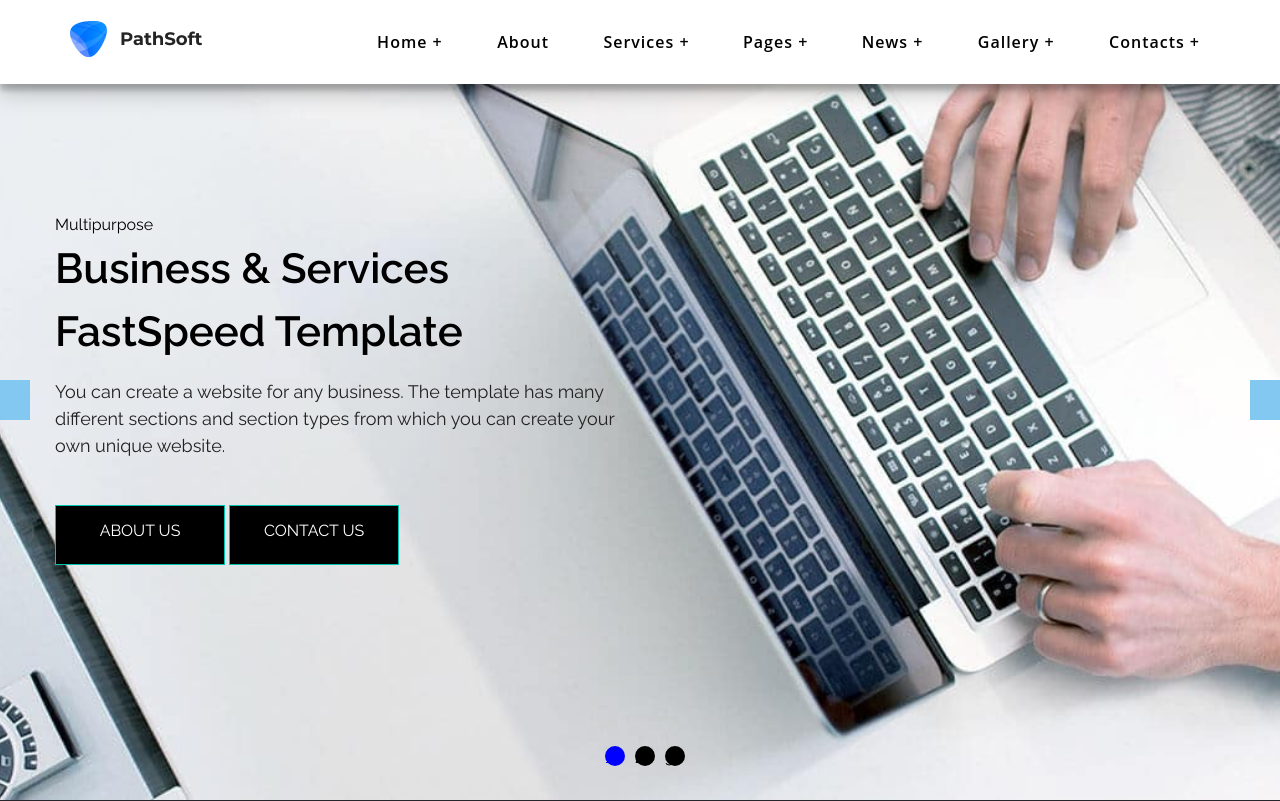
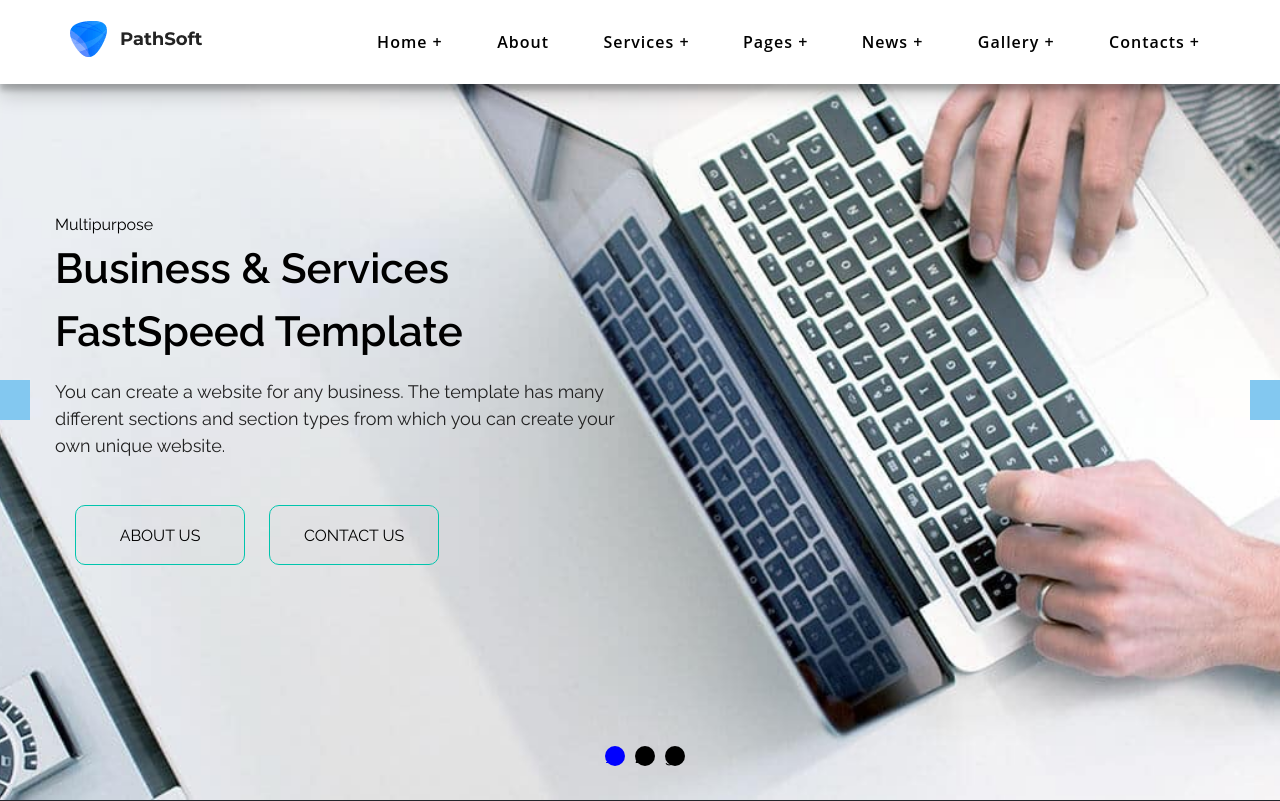
Before and after one commit to iam-sakshi/StaticWebsite, a PHP site: page /HomePage.html in a window 1280 px wide. Shown: the top 801 px of the page. Run offline with PHP 8.4, Linux system fonts and the light colour scheme.

Commit message:
Update Style.css

```diff
--- a/Style.css
+++ b/Style.css
@@ -331,15 +331,20 @@ a{
 .btn-posnawr {
 text-align: center;
 text-decoration: none;
-  line-height: 30px;
+line-height: 40px;
 color: #00c4ad;
+background-color: rgba(0, 0, 0, 0.01) !important;
 position: relative;
+color: black !important;
 display: block;
 overflow: hidden;
 width: 170px !important;
 height: 60px !important;
 max-width: 250px;
 margin: 1rem auto;
+border-radius: 10px;
+margin-left: 20px;
+padding: 10px;
 text-transform: uppercase;
 border: 1px solid #00c4ad;
 }
@@ -357,7 +362,7 @@ a{
 z-index: -1;
 }
 .btn-posnawr:hover {
-  color: #eee;
+color: #fff;
 }
 .btn-posnawr:hover span {
 width: 225%;
```
Lines whose indentation alone changed are shown as unchanged.
